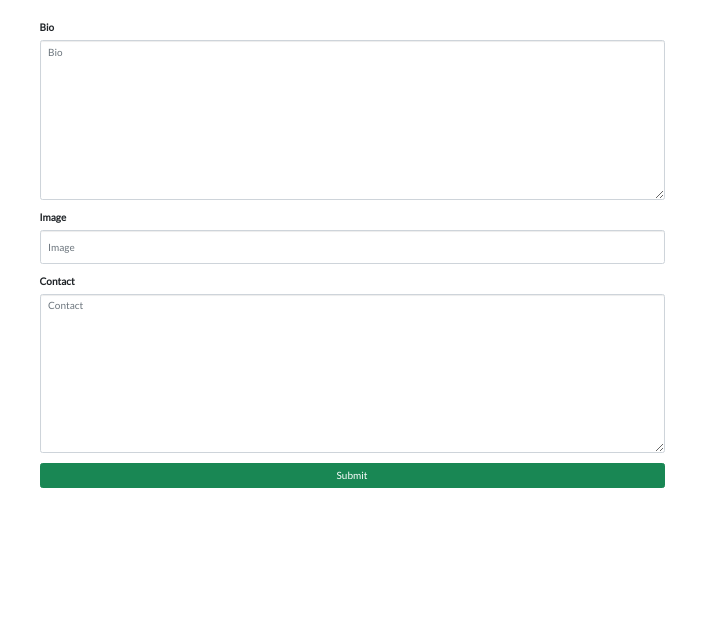
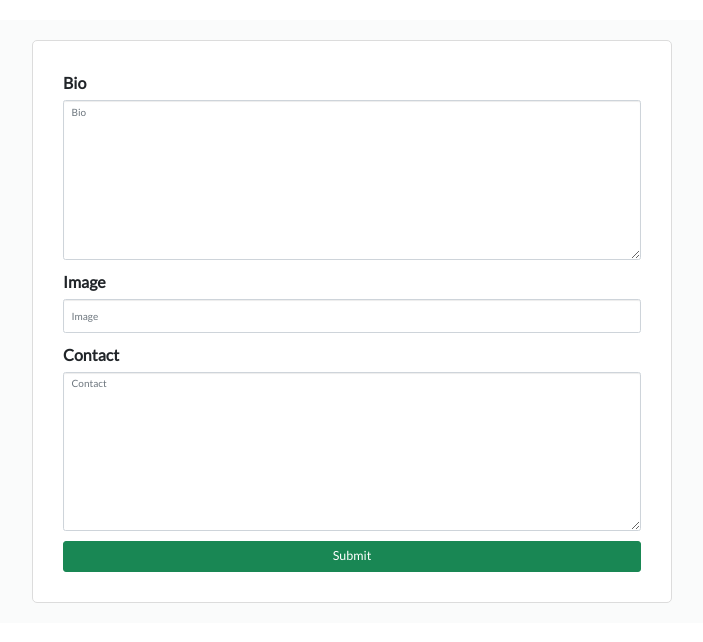
Before and after one commit to Alice-Githui/Rate-my-App, a Django app: page /createprofile/ in a window 1280 px wide. Shown: the part 62-704 px from the top of the page, without its empty margins (288-991 px from the left). Run offline with Django 3.2, Linux system fonts and the light colour scheme; some libraries are stand-ins or nearby versions.

Commit message:
style the create profile page form/page

```diff
--- a/projects/static/CSS/style.css
+++ b/projects/static/CSS/style.css
@@ -157,4 +157,20 @@
     padding: 30px;
     border: 1px solid gainsboro;
     border-radius: 5px;
+    margin: 20px 0px;
 }
+
+.createprofile{
+    font-family: 'Lato', sans-serif;
+    font-size: 16px;
+    background-color: #fafbfb
+
+}
+
+.createprofileform{
+    background-color: white;
+    padding: 30px;
+    border: 1px solid gainsboro;
+    border-radius: 5px;
+    margin: 20px 0px;
+}
--- a/projects/templates/projects/create-profile.html
+++ b/projects/templates/projects/create-profile.html
@@ -3,16 +3,16 @@
 {% load bootstrap3 %}
 
 {% block content %}
-<div class="container-fluid">
+<div class="container-fluid createprofile">
     <div class="row">
         <div class="col-md-3"></div>
-        <div class="col-md-6">
+        <div class="col-md-6 createprofileform">
             <form method="POST" enctype="multipart/form-data">
                 {% csrf_token %}
 
                 {% bootstrap_form form %}
 
-                <input type="submit" value="Submit" class="btn btn-success btn-block">
+                <input type="submit" value="Submit" class="btn btn-success btn-block btn-lg">
 
             </form>
 
```
